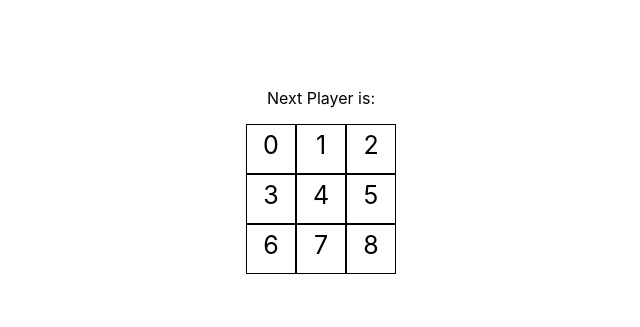
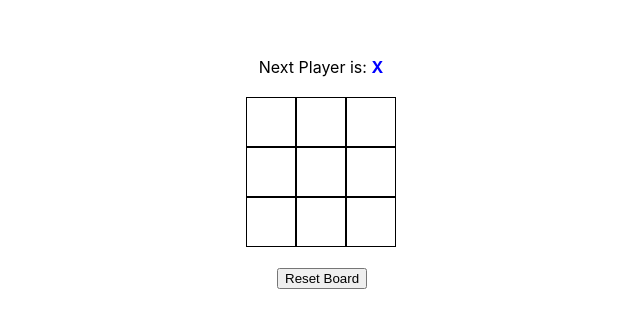
Before and after one commit to ardithoxha/tic_tac_toe, a React (Create React App) app: page / in a window 1280 px wide. Shown: the part 227-554 px from the top of the page, without its empty margins (319-959 px from the left). Built offline with nearby package versions, Linux system fonts and the light colour scheme.

Commit message:
can take turns to fill the board and can reset the board

```diff
--- a/src/App.css
+++ b/src/App.css
@@ -59,4 +59,11 @@ font-size: 25px;
 .board {
   display: grid;
   grid-template-columns: 50px 50px 50px;
+
 }
+
+.button {
+  position: relative;
+  left: 31px
+
+}
--- a/src/App.js
+++ b/src/App.js
@@ -6,9 +6,10 @@ import store from './Redux/store';
 
 
 function Square(props) {
+  let box = props.box;
 
   return (
-    <div className="square" id={props.box} onClick={props.onClick}>{props.box}</div>
+    <div className="square" id={box} onClick={props.onClick}>{props.squares[box]}</div>
   );
 }
 
@@ -16,8 +17,8 @@ function Board(props) {
 
 
   return (
+    <div >
     <div className="board">
-      {/* {console.log(props.squares)} */}
       <Square box={0}  onClick={() => props.onClick(0)} squares={props.squares}/>
       <Square box={1}  onClick={() => props.onClick(1)} squares={props.squares}/>
       <Square box={2}  onClick={() => props.onClick(2)} squares={props.squares}/>
@@ -28,14 +29,21 @@ function Board(props) {
       <Square box={7}  onClick={() => props.onClick(7)} squares={props.squares}/>
       <Square box={8}  onClick={() => props.onClick(8)} squares={props.squares}/>
     </div>
+    {<br/>}
+    <button className="button" onClick={props.reset}>Reset Board</button>
+    </div>
   );
 }
 
 function App(props) {
+
+  let nextPlayerIs = props.xIsNext ? "X" : "O";
+  let myStyle = props.xIsNext ? {color: "blue", fontWeight: "bold"} : {color: "red", fontWeight: "bold"};
+
   return (
     <div className="App">
-      <p>Next Player is:</p>
-      <Board onClick={(i) => props.handleClick(i)} squares={props.squares}/>
+      <div>Next Player is: <span style={myStyle}>{nextPlayerIs}</span></div>{<br/>}
+      <Board reset={() => props.resetBoard()} onClick={(i) => props.handleClick(i)} squares={props.squares}/>
     </div>
   );
 }
--- a/src/Redux/actioncreators.js
+++ b/src/Redux/actioncreators.js
@@ -1,10 +1,17 @@
 const CHOICE = "CHOICE";
+const RESET = "RESET";
 
 const handleClick = (i) => {
 return {
     type: CHOICE,
-    index: i
+    index: i,
+    }
 }
+
+const resetBoard =() => {
+    return {
+        type: RESET
+    }
 }
 
 export const mapStateToProps = (state) => {
@@ -13,6 +20,7 @@ export const mapStateToProps = (state) => {
 
 export const mapDispatchToProps = (dispatch) => {
     return {
-        handleClick: (i) => {dispatch(handleClick(i))}
+        handleClick: (i) => {dispatch(handleClick(i))},
+        resetBoard: () => {dispatch(resetBoard())}
     };
 }
--- a/src/Redux/reducer.js
+++ b/src/Redux/reducer.js
@@ -1,13 +1,24 @@
-const defaultState = {squares: Array(9).fill(null)};
+const defaultState = {squares: Array(9).fill(null), xIsNext: true};
 
 
 const reducer = (state = defaultState, action) => {
     switch(action.type) {
         case "CHOICE":
-            console.log("handleClick() has been called. Index is " + action.index);
-            let squares = state.squares.slice();
-            squares[action.index] = "X"
-            return {squares: squares};
+
+            if(state.squares[action.index] == null) {
+                let squares = state.squares.slice();
+                squares[action.index] = state.xIsNext ? "X" : "O";
+                return {squares: squares, xIsNext: !state.xIsNext};
+            } else {
+                return state;
+            }
+
+        case "RESET":
+            let squares = Array(9).fill(null);
+            return {
+                squares: squares,
+                xIsNext: true
+            };
         default:
             return state;
     }
```
